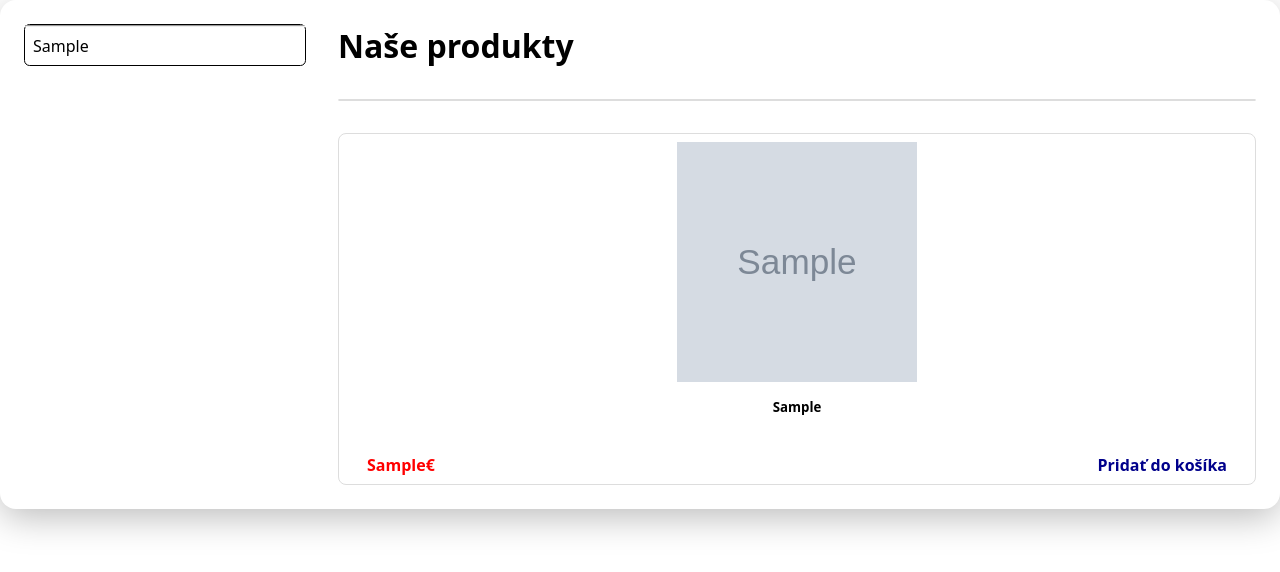
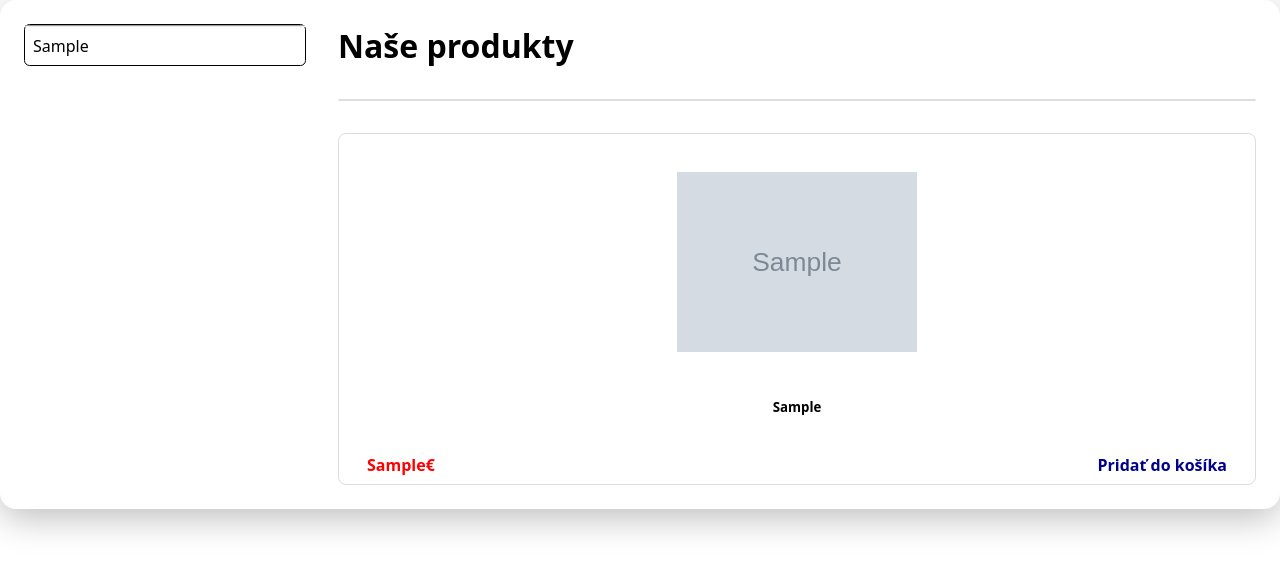
Before and after one commit to Narw0x/Tono, a PHP site: page /products.php in a window 1280 px wide. Shown: the part 96-668 px from the top of the page. Run offline with PHP 8.4, Linux system fonts and the light colour scheme; tables that the repository leaves empty or names only in its code hold one stand-in row (values such as "Sample post"); grey boxes marked "Sample" are stand-in pictures; data that the repository does not hold is empty.

Commit message:
Upravenie dizajnu kategorie cards

```diff
--- a/style/style.css
+++ b/style/style.css
@@ -142,7 +142,7 @@ a {
 }
 .main-page .span-9 .container-categories .items .item {
   flex: 1 0 auto;
-  width: calc(20% - 1rem);
+  width: calc(25% - 1rem);
   margin: 0.5rem;
   border: 0.1rem solid rgb(221, 221, 221);
   padding: 0.5rem;
@@ -181,6 +181,8 @@ a {
 .main-page .span-9 .container .items .item .card .card-img img {
   width: 15rem;
   height: 15rem;
+  -o-object-fit: contain;
+     object-fit: contain;
 }
 .main-page .span-9 .container .items .item .card .card-inf {
   display: flex;
--- a/style/style.scss
+++ b/style/style.scss
@@ -153,7 +153,7 @@ a{
 
                 .item {
                     flex: 1 0 auto;
-                    width: calc(20% - 1rem);
+                    width: calc(25% - 1rem);
                     margin: 0.5rem;
                     border: 0.1rem solid rgb(221, 221, 221);
                     padding: 0.5rem;
@@ -194,6 +194,7 @@ a{
                             img{
                                 width: 15rem;
                                 height: 15rem;
+                                object-fit: contain;
                             }
                         }
                         .card-inf{
```
Also changed, not shown: 1 other file.
